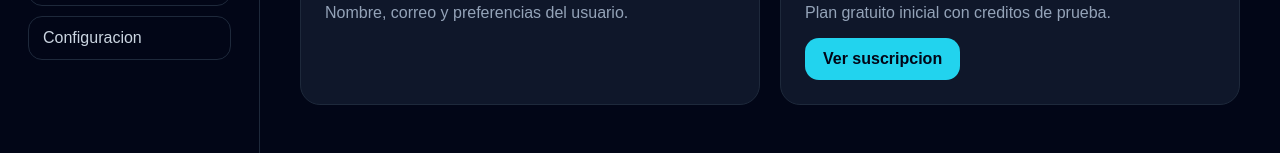
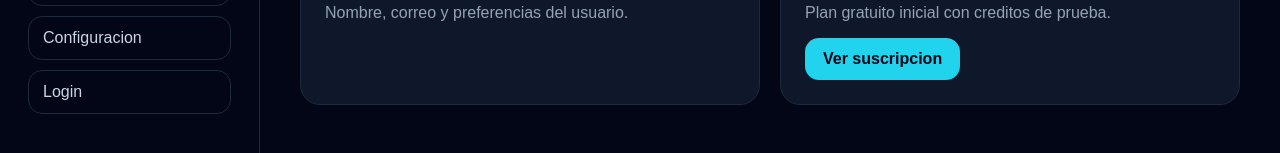
Before and after one commit to PENDRAGON-FORGE/Forge-labs, a Next.js app: page /settings in a window 1280 px wide. Shown: the part 263-416 px from the top of the page. Built offline with nearby package versions, Linux system fonts and the light colour scheme.

Commit message:
Add auth links to app shell

```diff
--- a/src/components/AppShell.tsx
+++ b/src/components/AppShell.tsx
@@ -4,7 +4,8 @@ const navItems = [
   { href: '/dashboard', label: 'Dashboard' },
   { href: '/new-document', label: 'Nuevo documento' },
   { href: '/history', label: 'Historial' },
-  { href: '/settings', label: 'Configuracion' }
+  { href: '/settings', label: 'Configuracion' },
+  { href: '/login', label: 'Login' }
 ];
 
 export function AppShell({ children }: { children: React.ReactNode }) {
```
